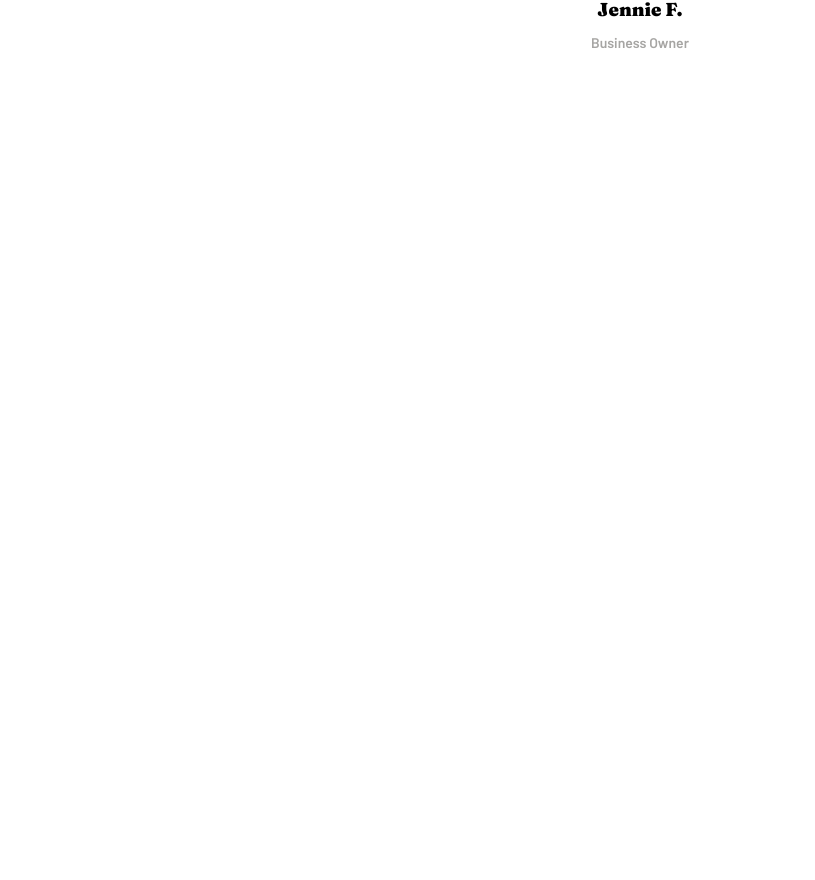
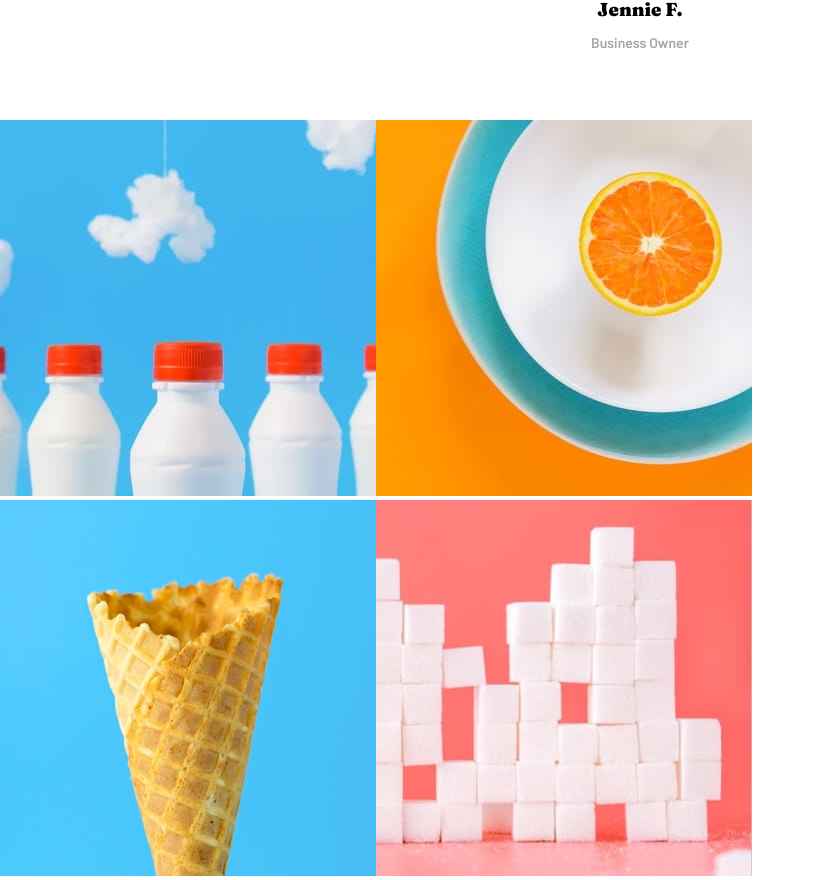
Before and after one commit to OscarAnillo/sunny-side-landing-fe, a Next.js app: page / in a window 1280 px wide. Shown: the part 5160-6040 px from the top of the page, without its empty margins (0-815 px from the left). Before the commit the page ends 5280 px from the top, so only its background shows below. Built offline with nearby package versions, Linux system fonts and the light colour scheme.

Commit message:
add skeleton for images component

```diff
--- /dev/null
+++ b/components/images-component.js
@@ -0,0 +1,14 @@
+export default function Images(){
+    return (
+        <div>
+            <div>
+                <img src="/images/mobile/image-gallery-milkbottles.jpg" alt="" />
+                <img src="/images/mobile/image-gallery-orange.jpg" alt="" />
+            </div>
+            <div>
+                <img src="/images/mobile/image-gallery-cone.jpg" alt="" />
+                <img src="/images/mobile/image-gallery-sugar-cubes.jpg" alt="" />
+            </div>
+        </div>
+    )
+}
--- a/pages/index.js
+++ b/pages/index.js
@@ -1,5 +1,6 @@
 import Head from 'next/head';
 import HeroComponent from '../components/hero-component';
+import Images from '../components/images-component';
 import NavBar from '../components/navBar-component';
 import Product from '../components/product';
 import Testimonials from '../components/testimonials';
@@ -22,6 +23,7 @@ export default function Home() {
          <Transform />
          <Product />
          <Testimonials />
+         <Images />
       </main>
     </div>
   )
```
